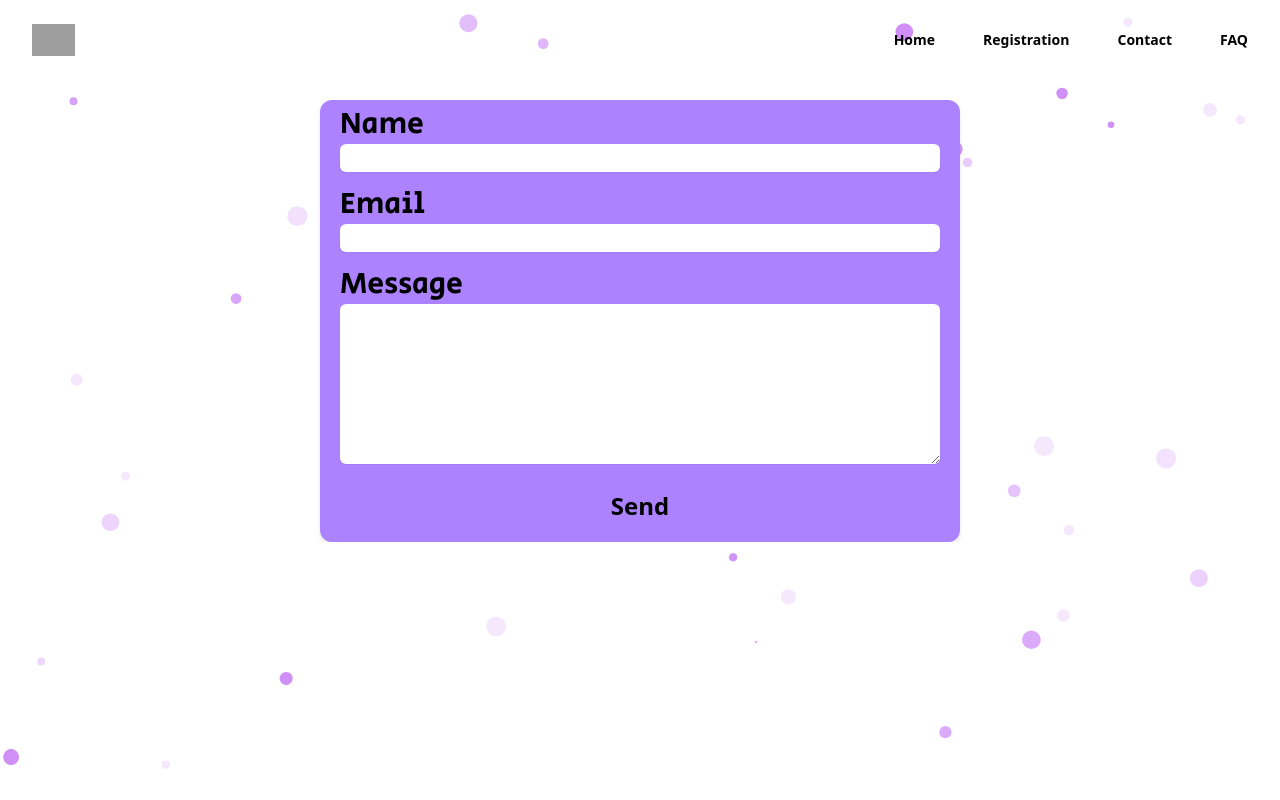
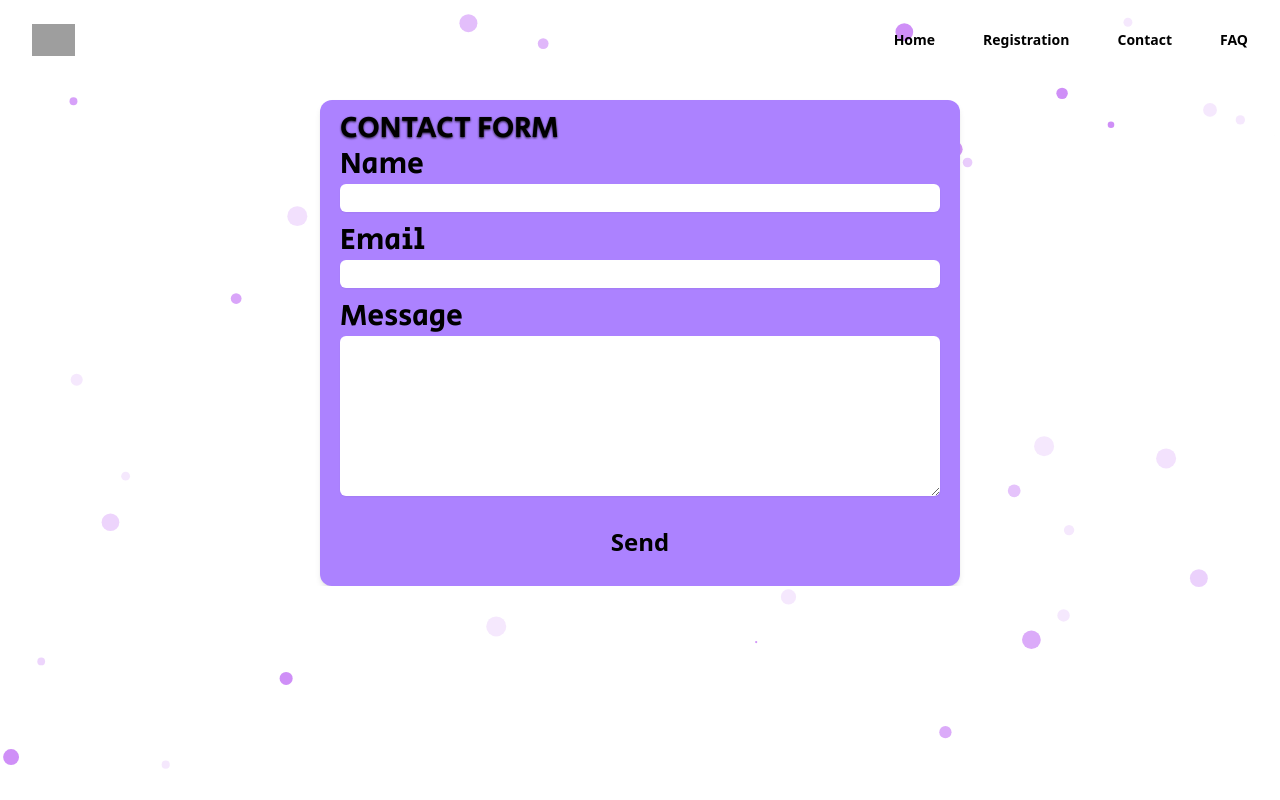
Before and after one commit to UWB-ACM/uwb-hacks24, a React (Create React App) app: page /uwb-hacks23/Contact in a window 1280 px wide. Built offline with nearby package versions, Linux system fonts and the light colour scheme; grey boxes are pictures that could not be loaded; the HTML template or start-up script is replaced by a standard one; what tw-elements would draw is missing.

Commit message:
css changes

```diff
--- a/src/Home/Contact.js
+++ b/src/Home/Contact.js
@@ -29,22 +29,23 @@ export const ContactUs = () => {
             <Particles className="particles" options={options} init={particlesInit} />
             <div className="flex shadow-md overflow-hidden border-1 rounded-xl mx-auto mt-5 flex-col sm:w-1/2 bg-light-purple">
                 <form ref={form} onSubmit={sendEmail} className="w-full px-5 py-3">
-                    <label htmlFor="name" className="font-SecularOne block text-3xl font-medium leading-6 text-white">
+                <div className="font-SecularOne block text-3xl font-medium leading-6 text-white pt-1 drop-shadow-[0_1.2px_1.2px_rgba(0,0,0,0.8)]"> CONTACT FORM </div>
+                    <label htmlFor="name" className="font-SecularOne block text-3xl font-medium leading-6 text-white  pt-3">
                         Name
                     </label>
                     <input type="text" name="name" className="relative mt-2 rounded-md shadow-sm border-1 text-xl w-full"/>
 
-                    <label htmlFor="email" className="font-SecularOne block text-3xl font-medium leading-6 text-white pt-5">
+                    <label htmlFor="email" className="font-SecularOne block text-3xl font-medium leading-6 text-white pt-4">
                         Email
                     </label>
                     <input type="email" name="user_email" className="relative mt-2 rounded-md shadow-sm border-1 text-xl w-full"/>
 
-                    <label htmlFor="message" className="font-SecularOne block text-3xl font-medium leading-6 text-white pt-5">
+                    <label htmlFor="message" className="font-SecularOne block text-3xl font-medium leading-6 text-white pt-4">
                         Message
                     </label>
                     <textarea name="message" className="relative mt-2 rounded-md shadow-sm border-1 text-xl w-full h-40"/>
 
-                    <div className="pt-3">
+                    <div className="pt-4 pb-2">
                         <button
                             className="bg-white text-blue-700 font-semibold py-2 px-4 rounded w-full">
                             <input type="submit" value="Send" className="text-2xl"/>
```
